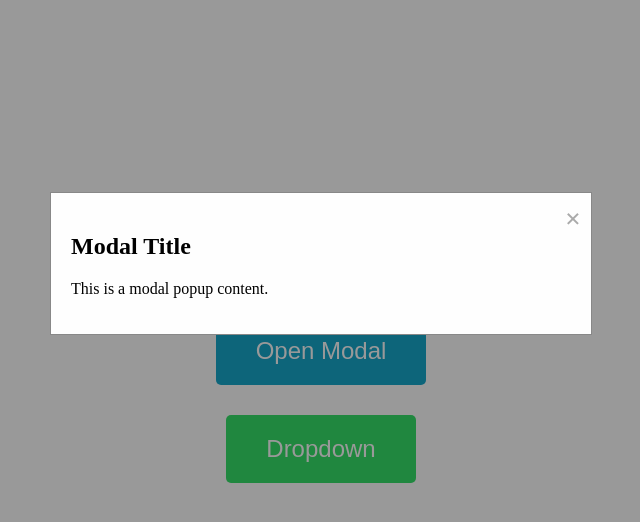
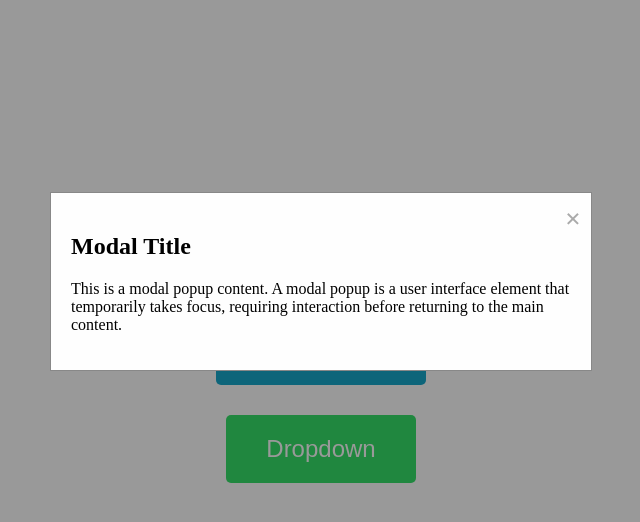
Before and after one commit to Maryam-farrukh234/YoungDev_Intern_Front-End_Developer_Task, a plain HTML site: page Intermediate_task/Intermediate task3/Task3.html in a window 1280 px wide. Both pictures are taken after a click on the button "Open Modal". Shown: the whole page, without its empty margins (319-959 px from the left). Drawn offline with Linux system fonts and the light colour scheme.

Commit message:
Update Task3.html

```diff
--- a/Intermediate_task/Intermediate task3/Task3.html
+++ b/Intermediate_task/Intermediate task3/Task3.html
@@ -141,7 +141,7 @@
       <!-- Close Button (X) -->
       <span class="close-btn" onclick="closeModal()">&times;</span>
       <h2>Modal Title</h2>
-      <p>This is a modal popup content.</p>
+      <p>This is a modal popup content. A modal popup is a user interface element that temporarily takes focus, requiring interaction before returning to the main content.</p>
     </div>
   </div>
 
```
